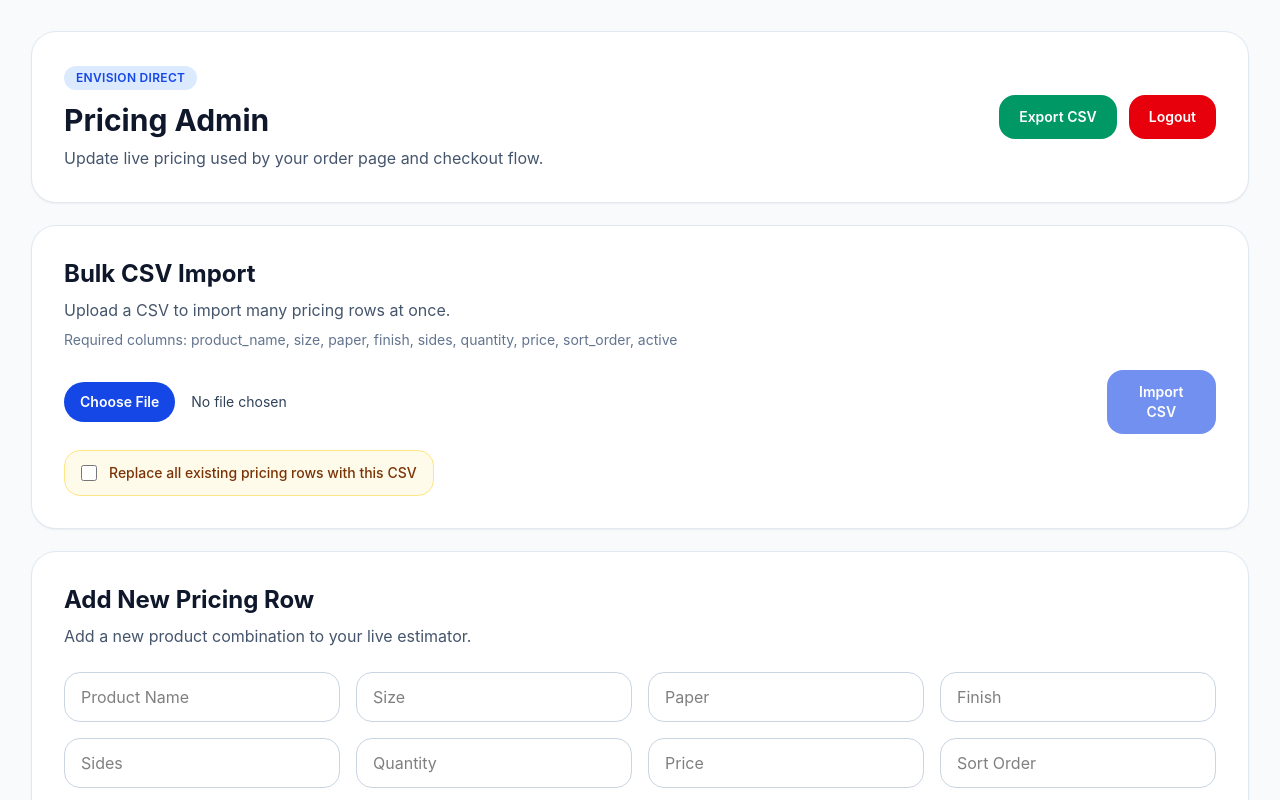
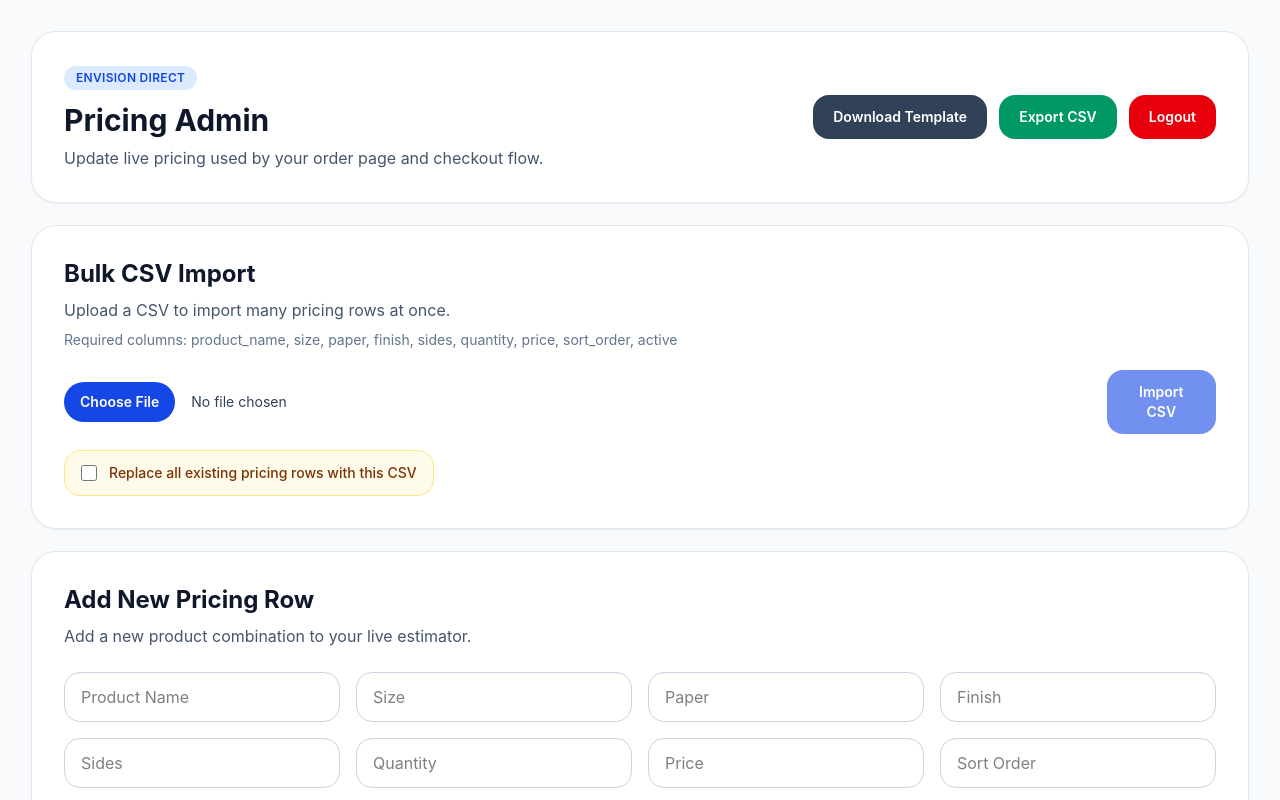
Before and after one commit to deworkenj-envision/Version-25a, a Next.js app: page /admin/pricing in a window 1280 px wide. Shown: the top 800 px of the page. Built offline with nearby package versions, Linux system fonts and the light colour scheme; no server answers.

Commit message:
pricing page

```diff
--- a/app/admin/pricing/page.js
+++ b/app/admin/pricing/page.js
@@ -22,6 +22,7 @@ export default function AdminPricingPage() {
   const [creating, setCreating] = useState(false);
   const [importing, setImporting] = useState(false);
   const [exporting, setExporting] = useState(false);
+  const [downloadingTemplate, setDownloadingTemplate] = useState(false);
   const [message, setMessage] = useState("");
 
   const [productFilter, setProductFilter] = useState("All");
@@ -255,6 +256,45 @@ export default function AdminPricingPage() {
     }
   }
 
+  async function handleDownloadTemplate() {
+    try {
+      setDownloadingTemplate(true);
+      setMessage("");
+
+      const res = await fetch("/api/admin/pricing-template-csv", {
+        method: "GET",
+        cache: "no-store",
+      });
+
+      if (!res.ok) {
+        let errorMessage = "Template download failed.";
+        try {
+          const data = await res.json();
+          errorMessage = data?.error || errorMessage;
+        } catch {}
+        throw new Error(errorMessage);
+      }
+
+      const blob = await res.blob();
+      const url = window.URL.createObjectURL(blob);
+
+      const link = document.createElement("a");
+      link.href = url;
+      link.download = "pricing-template.csv";
+      document.body.appendChild(link);
+      link.click();
+      link.remove();
+
+      window.URL.revokeObjectURL(url);
+      setMessage("Pricing CSV template downloaded.");
+    } catch (err) {
+      console.error(err);
+      setMessage(err.message || "Template download failed.");
+    } finally {
+      setDownloadingTemplate(false);
+    }
+  }
+
   function handleCopyRow(row) {
     setForm({
       product_name: row.product_name || "",
@@ -406,6 +446,14 @@ export default function AdminPricingPage() {
             </div>
 
             <div className="flex flex-wrap gap-3">
+              <button
+                onClick={handleDownloadTemplate}
+                disabled={downloadingTemplate}
+                className="inline-flex items-center justify-center rounded-2xl bg-slate-700 px-5 py-3 text-sm font-semibold text-white transition hover:bg-slate-800 disabled:opacity-60"
+              >
+                {downloadingTemplate ? "Downloading..." : "Download Template"}
+              </button>
+
               <button
                 onClick={handleExportCsv}
                 disabled={exporting}
--- /dev/null
+++ b/app/api/admin/pricing-template-csv/route.js
@@ -0,0 +1,36 @@
+import { NextResponse } from "next/server";
+import { isAdminAuthenticated } from "../../../../lib/adminAuth";
+
+export async function GET() {
+  try {
+    const authed = await isAdminAuthenticated();
+
+    if (!authed) {
+      return NextResponse.json(
+        { success: false, error: "Unauthorized." },
+        { status: 401 }
+      );
+    }
+
+    const csv = [
+      "product_name,size,paper,finish,sides,quantity,price,sort_order,active",
+      "Business Cards,3.5 x 2,14pt Gloss,Gloss,Front Only,100,24.99,1,true",
+      "Business Cards,3.5 x 2,14pt Gloss,Gloss,Front Only,250,39.99,2,true",
+      "Flyers,8.5 x 11,100lb Gloss Text,Gloss,Front Only,100,49.99,1,true",
+    ].join("\n");
+
+    return new NextResponse(csv, {
+      status: 200,
+      headers: {
+        "Content-Type": "text/csv; charset=utf-8",
+        "Content-Disposition": 'attachment; filename="pricing-template.csv"',
+        "Cache-Control": "no-store",
+      },
+    });
+  } catch (err) {
+    return NextResponse.json(
+      { success: false, error: err.message || "Server error." },
+      { status: 500 }
+    );
+  }
+}
```
